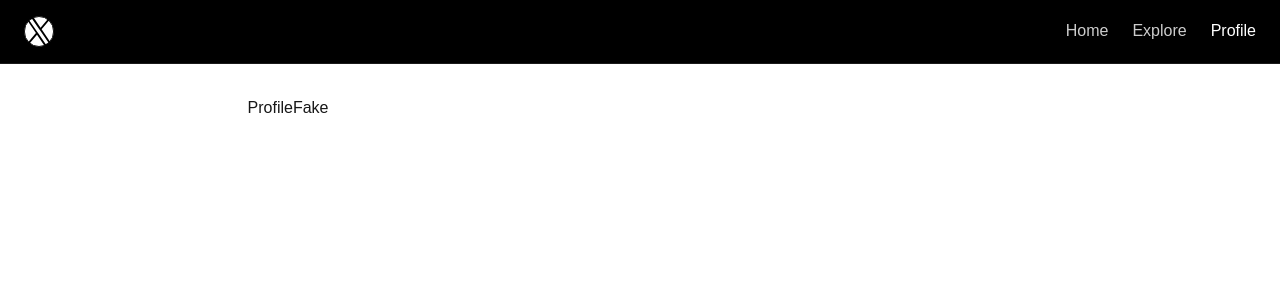
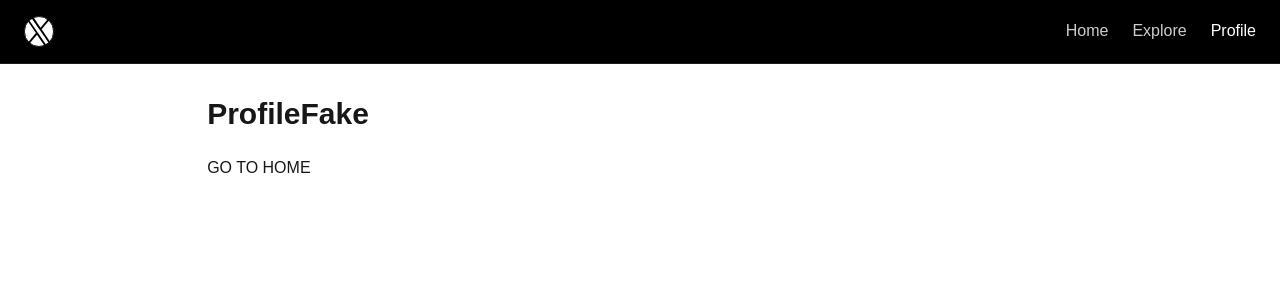
Before and after one commit to HubPavKul1/next_project, a Next.js app in the folder next_project/: page /profile_fake in a window 1280 px wide. Shown: the top 300 px of the page. Built offline with nearby package versions, Linux system fonts and the light colour scheme.

Commit message:
add useRouter

```diff
--- /dev/null
+++ b/next_project/src/app/(public)/profile_fake/ProfileFake.tsx
@@ -0,0 +1,14 @@
+"use client"
+
+import { PAGES } from "@/src/config/pages.config";
+import { useRouter } from "next/navigation";
+
+export function ProfileFake() {
+  const router = useRouter();
+  return (
+    <div>
+      <h1 className="text-3xl font-bold mb-6">ProfileFake</h1>
+      <button onClick={() => router.push(PAGES.HOME)}>GO TO HOME</button>
+    </div>
+  );
+}
--- a/next_project/src/app/(public)/profile_fake/page.tsx
+++ b/next_project/src/app/(public)/profile_fake/page.tsx
@@ -1,7 +1,10 @@
-export default function ProfileFake() {
-  return (
-    <div>
-      <h1>ProfileFake</h1>
-    </div>
-  );
+import type { Metadata } from "next";
+import { ProfileFake } from "./ProfileFake";
+
+export const metadata: Metadata = {
+  title: "ProfileFake",
+};
+
+export default function ProfileFakePage() {
+  return <ProfileFake />;
 }
--- a/next_project/src/components/Menu.tsx
+++ b/next_project/src/components/Menu.tsx
@@ -3,12 +3,14 @@
 import { usePathname } from "next/navigation";
 import { MENU } from "./menu.data";
 import { MenuItem } from "./MenuItem";
+import { match } from "path-to-regexp";
 
 export function Menu() {
     const pathname = usePathname()
   return (
     <nav className="flex gap-6">
-      {MENU.map(item => <MenuItem key={item.href} menuItem={item} isActive={pathname === item.href}/>)}
+      {/* {MENU.map(item => <MenuItem key={item.href} menuItem={item} isActive={pathname === item.href}/>)} */}
+      {MENU.map(item => <MenuItem key={item.href} menuItem={item} isActive={!!match(item.href)(pathname)}/>)}
     </nav>
   );
 }
```
